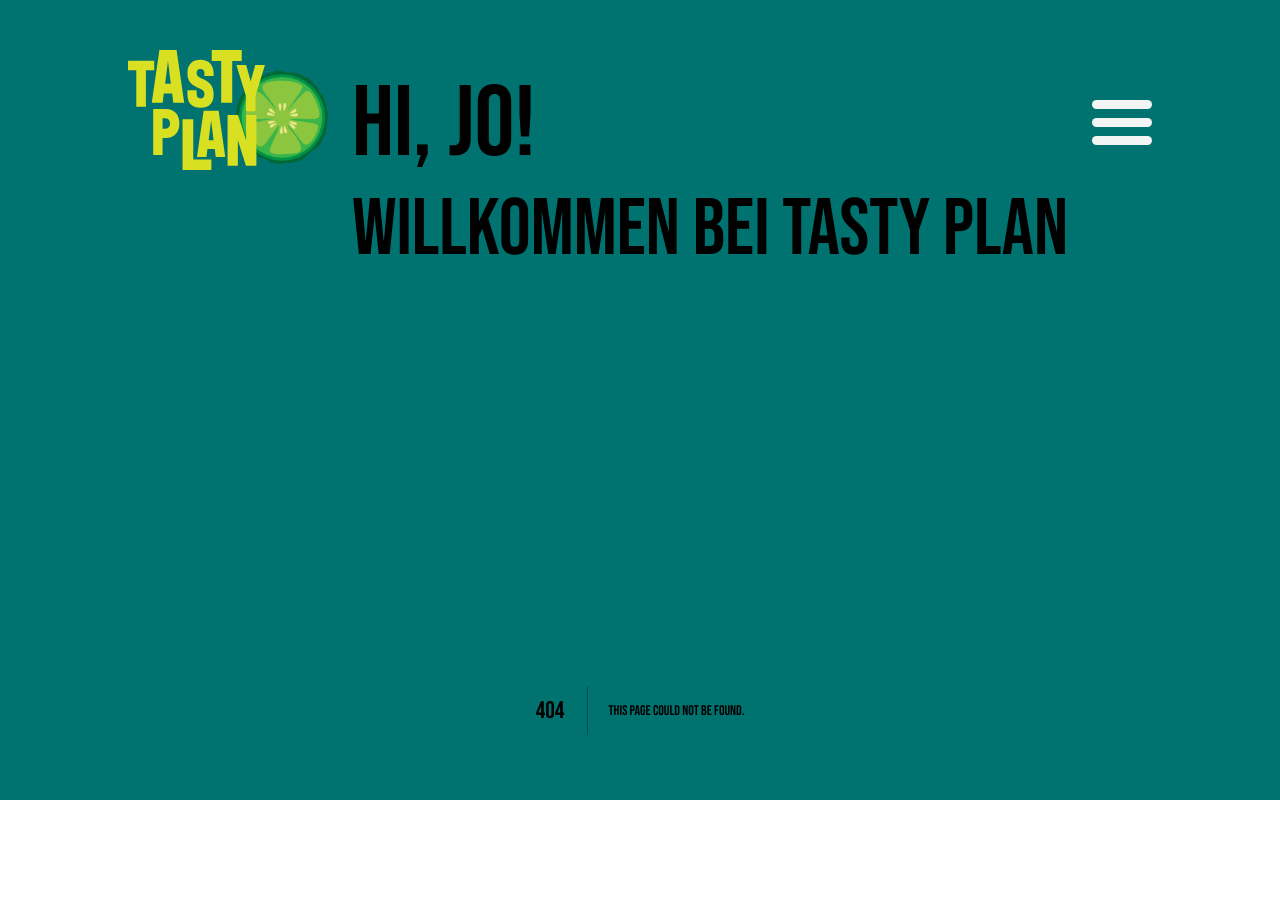
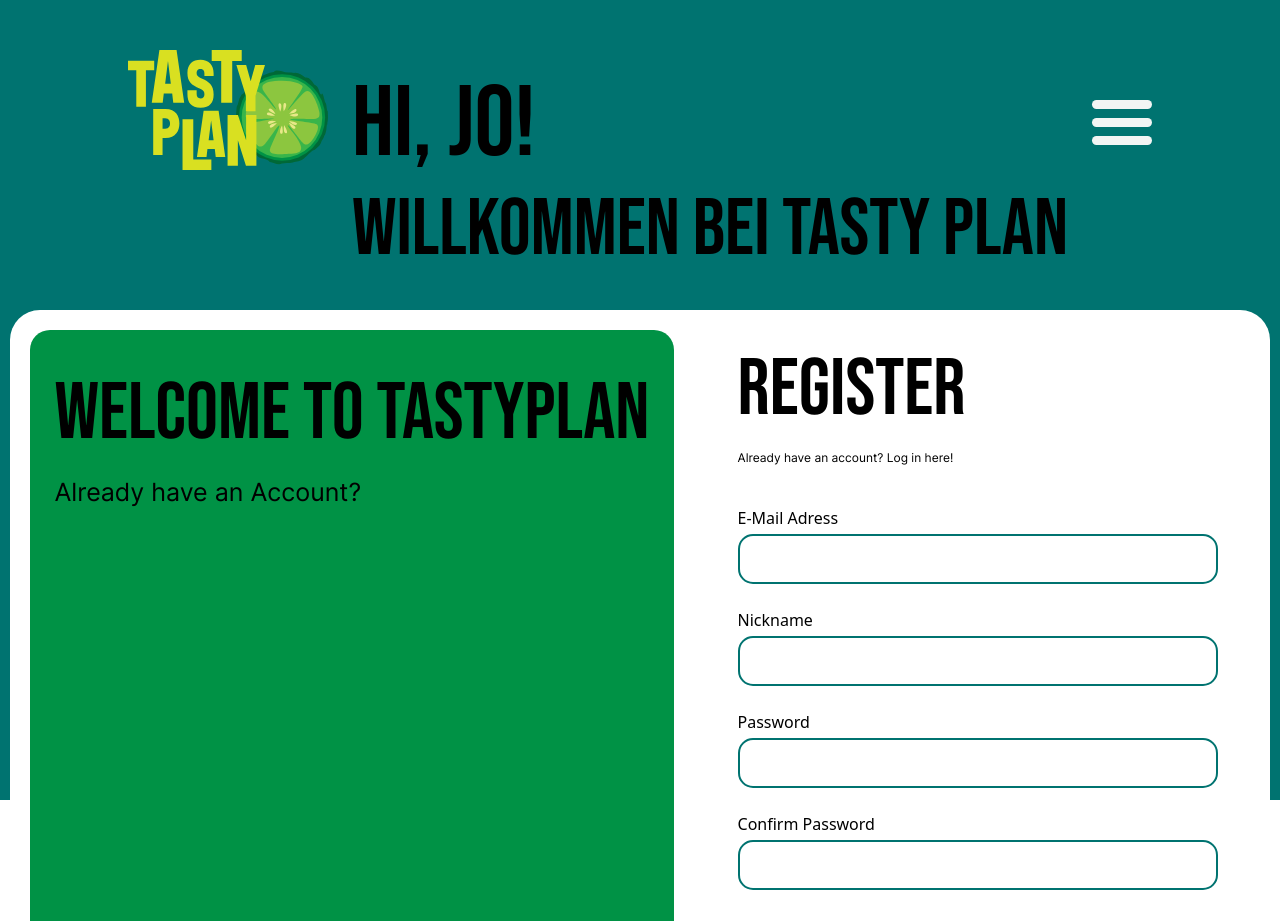
Before and after one commit to fichtnerma/Tastyplan, a Next.js app in the folder frontend/: page /registration in a window 1280 px wide. Before the commit this address had no page. Shown: the top 921 px of the page. Built offline with nearby package versions, Linux system fonts and the light colour scheme.

Commit message:
FEAT: add login page dummy, add registration page

```diff
--- /dev/null
+++ b/frontend/src/pages/login/index.tsx
@@ -0,0 +1,9 @@
+function LoginPage() {
+    return (
+        <div>
+            <p>Hello from Login</p>
+        </div>
+    );
+}
+
+export default LoginPage;
--- /dev/null
+++ b/frontend/src/pages/registration/index.tsx
@@ -0,0 +1,43 @@
+function RegistrationPage() {
+    return (
+        <div className="flex justify-center">
+            <div className="flex bg-white rounded-[30px] p-5">
+                <div className="flex flex-col bg-green-custom1 rounded-[20px] p-6">
+                    <h2>Welcome to Tastyplan</h2>
+                    <p>Already have an Account?</p>
+                </div>
+                <form className="w-[36rem] bg-white px-4">
+                    <fieldset className="pl-12 pr-4">
+                        <legend className="h2-black">Register</legend>
+                        <p className="text-xs mb-10">
+                            Already have an account? Log in <a href="/">here!</a>
+                        </p>
+                        <div className="flex flex-col">
+                            <div className="text-input-wrapper mb-6">
+                                <label htmlFor="email">E-Mail Adress</label>
+                                <input type="text" name="email" />
+                            </div>
+                            <div className="text-input-wrapper mb-6">
+                                <label htmlFor="nickname">Nickname</label>
+                                <input type="text" name="nickname" />
+                            </div>
+                            <div className="text-input-wrapper mb-6">
+                                <label htmlFor="password">Password</label>
+                                <input type="password" name="password" />
+                            </div>
+                            <div className="text-input-wrapper mb-8">
+                                <label htmlFor="passwordConfirmation">Confirm Password</label>
+                                <input type="password" name="passwordConfirmation" />
+                            </div>
+                            <button className="btn-submit ml-auto mr-0" type="submit">
+                                Create Account
+                            </button>
+                        </div>
+                    </fieldset>
+                </form>
+            </div>
+        </div>
+    );
+}
+
+export default RegistrationPage;
--- a/frontend/src/styles/globals.scss
+++ b/frontend/src/styles/globals.scss
@@ -6,10 +6,9 @@
 
 :root {
     --green-light-rgb: rgb(214, 229, 227);
-    --green-light: #D6E5E3;
+    --green-light: #d6e5e3;
     --green-dark-rgb: rgb(0, 115, 112);
     --green-dark: #007370;
-
 
     --black: #000000;
     --white: #fffffa;
@@ -21,7 +20,6 @@
     --gray-2: #d6d6d6;
     --gray-3: #707070;
     --gray-dark: rgb(58, 58, 58);
-
 }
 
 body {
@@ -36,11 +34,21 @@ h1 {
     color: var(--black);
 }
 
-h2 {
+.h2 {
     font-family: $font-family-headline;
+    font-weight: 400;
     font-style: normal;
     font-size: 80px;
     color: var(--black);
+}
+
+.h2-black {
+    @extend .h2;
+    color: var(--black);
+}
+
+h2 {
+    @extend .h2;
 }
 
 h3 {
@@ -63,3 +71,31 @@ p {
     font-size: 25px;
     color: var(--black);
 }
+
+.text-input-wrapper {
+    display: flex;
+    flex-direction: column;
+
+    label {
+        margin-bottom: 0.25rem;
+    }
+
+    input {
+        border: 2px solid #007370;
+        border-radius: 15px;
+        padding: 0rem 0.75rem;
+        height: 50px;
+
+        &:focus {
+            outline: unset;
+        }
+    }
+}
+
+.btn-submit {
+    background-color: var(--green-light);
+    border-radius: 60px;
+    padding: 0.5rem 1.5rem;
+    width: fit-content;
+    color: var(--white);
+}
```
